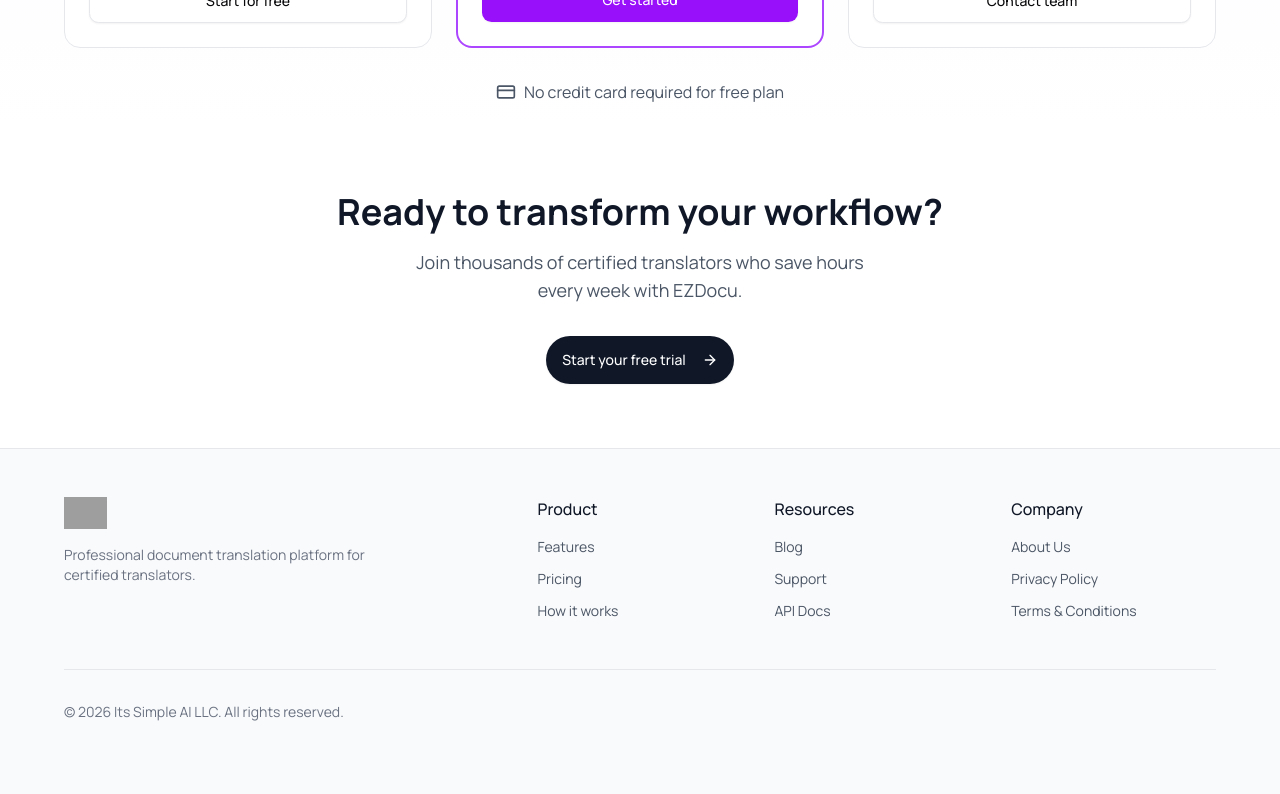
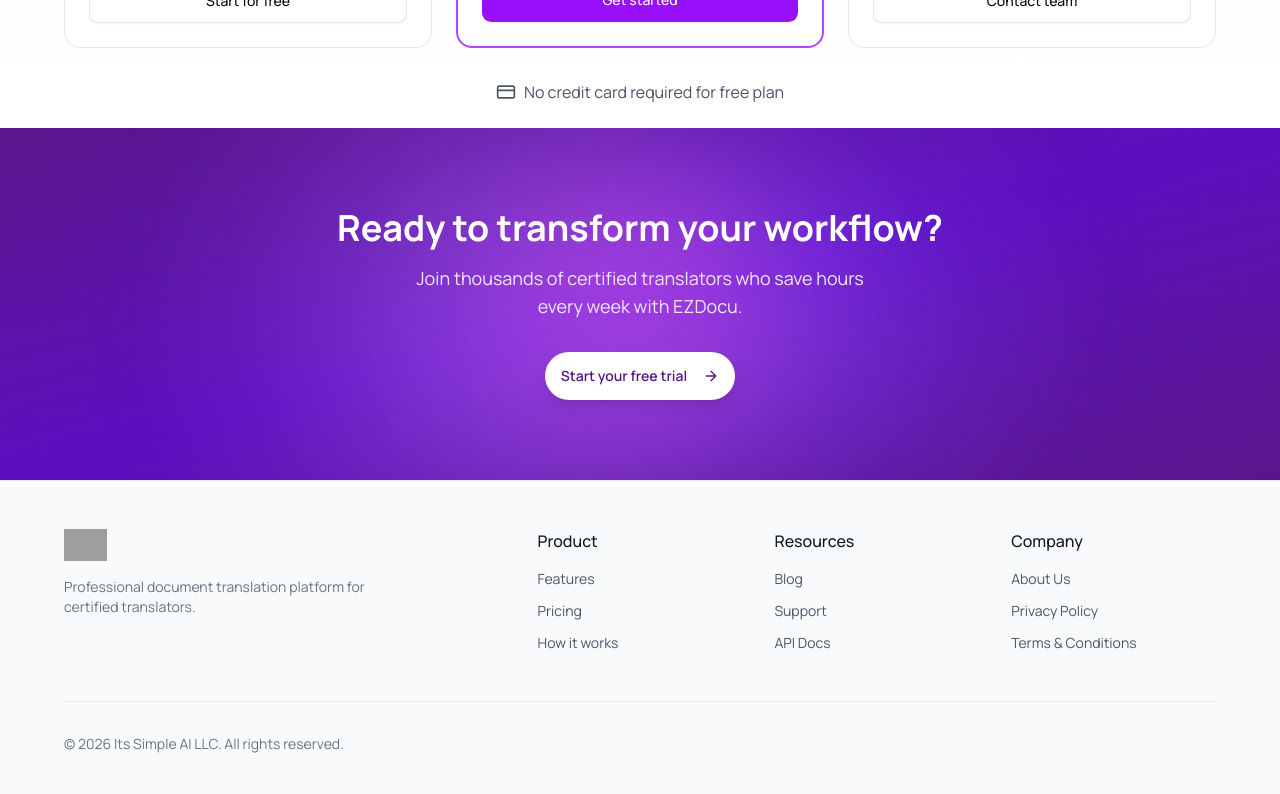
Before and after one commit to Botopia-Tecnology/EZDocu-frontend, a Next.js app: page / in a window 1280 px wide. Shown: the part 3380-4174 px from the top of the page. Built offline with nearby package versions, Linux system fonts and the light colour scheme; grey boxes are pictures that could not be loaded.

Commit message:
feat: enhance CTA section with aurora background and updated text styles

```diff
--- a/app/page.tsx
+++ b/app/page.tsx
@@ -695,18 +695,38 @@ export default function Home() {
       </section>
 
       {/* CTA Section */}
-      <section className="py-16 px-4 bg-white">
-        <div className="max-w-4xl mx-auto">
+      <section className="py-20 px-4 relative overflow-hidden">
+        {/* Aurora Background */}
+        <div className="absolute inset-0 bg-gradient-to-br from-purple-900 via-violet-800 to-purple-900">
+          {/* Aurora Effects */}
+          <div className="absolute inset-0 opacity-60">
+            <div className="absolute top-0 left-1/4 w-96 h-96 bg-purple-400 rounded-full blur-[120px] animate-pulse" />
+            <div className="absolute bottom-0 right-1/4 w-80 h-80 bg-violet-500 rounded-full blur-[100px] animate-pulse" style={{ animationDelay: '1s' }} />
+            <div className="absolute top-1/2 left-1/2 -translate-x-1/2 -translate-y-1/2 w-64 h-64 bg-fuchsia-400 rounded-full blur-[80px] animate-pulse" style={{ animationDelay: '2s' }} />
+          </div>
+          {/* Subtle Grid Overlay */}
+          <div
+            className="absolute inset-0 opacity-10"
+            style={{
+              backgroundImage: `
+                linear-gradient(rgba(255, 255, 255, 0.1) 1px, transparent 1px),
+                linear-gradient(90deg, rgba(255, 255, 255, 0.1) 1px, transparent 1px)
+              `,
+              backgroundSize: '40px 40px',
+            }}
+          />
+        </div>
+        <div className="max-w-4xl mx-auto relative z-10">
           <AnimationContainer delay={0.1}>
             <div className="flex flex-col items-center justify-center text-center">
-              <h2 className="text-3xl md:text-4xl font-bold text-gray-900 mb-4">
+              <h2 className="text-3xl md:text-4xl font-bold text-white mb-4">
                 Ready to transform your workflow?
               </h2>
-              <p className="text-gray-600 max-w-md mx-auto text-lg mb-8">
+              <p className="text-purple-100 max-w-md mx-auto text-lg mb-8">
                 Join thousands of certified translators who save hours every week with EZDocu.
               </p>
               <Link href="/sign-up">
-                <Button size="lg" className="bg-gray-900 hover:bg-gray-800 text-white rounded-full px-8 h-12">
+                <Button size="lg" className="bg-white hover:bg-gray-100 text-purple-900 rounded-full px-8 h-12 font-semibold shadow-lg">
                   Start your free trial
                   <ArrowRight className="w-4 h-4 ml-2" />
                 </Button>
```
